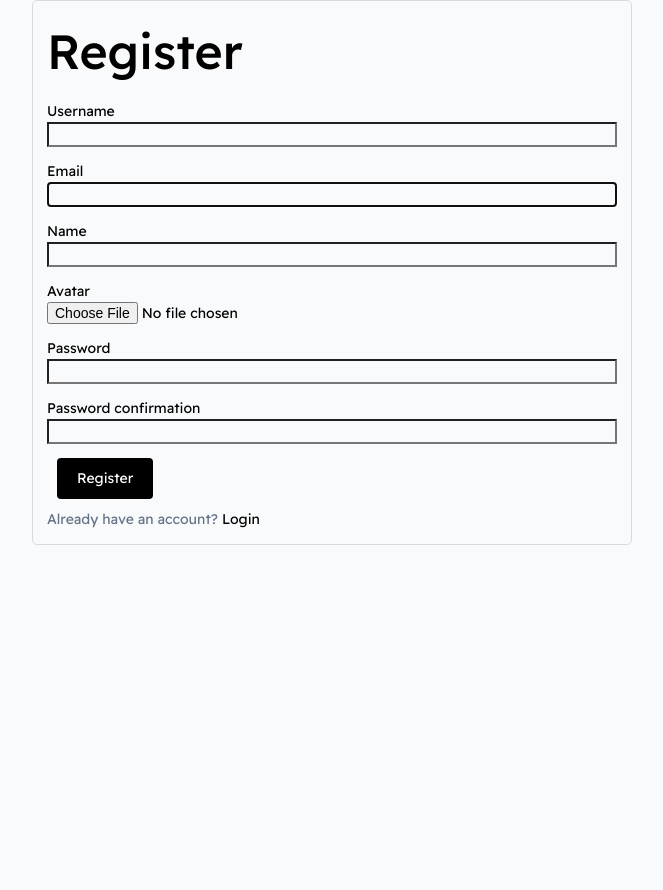
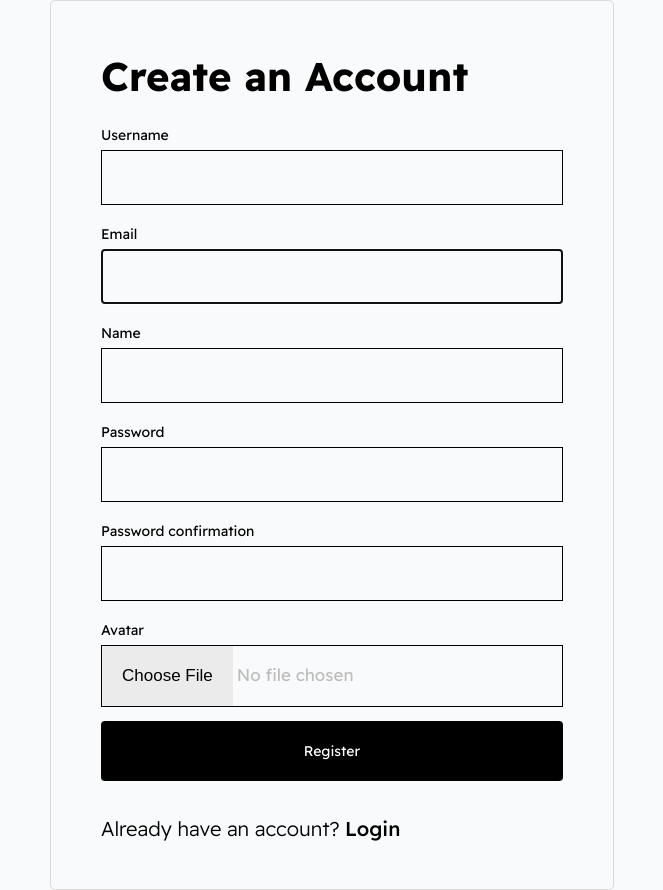
Before and after one commit to divanov11/codebattles.dev, a Django app: page /register/ in a window 1280 px wide. Shown: the part 95-985 px from the top of the page, without its empty margins (308-971 px from the left). Before the commit the page ends 640 px from the top, so only its background shows below. Run offline with Django 4.2, Linux system fonts and the light colour scheme; parts of the project's set-up code (start-up, migrations or seed data) failed here and were passed over.

Commit message:
login and register page
login and register page complete figma design done.

```diff
--- a/base/forms.py
+++ b/base/forms.py
@@ -7,7 +7,6 @@ class UserForm(ModelForm):
         model = User
         fields = ['username', 'name', 'email', 'avatar' ,'bio', 'twitter', 'linkedin', 'facebook', 'github', 'website']
 
-
 class SubmissionForm(ModelForm):
     class Meta:
         model = Submission
@@ -16,4 +15,4 @@ class SubmissionForm(ModelForm):
 class CustomUserCreateForm(UserCreationForm):
     class Meta:
         model = User
-        fields = ['username', 'email', 'name', 'avatar', 'password1', 'password2']
+        fields = ['username', 'email', 'name', 'password1', 'password2', 'avatar']
--- a/static/css/main.css
+++ b/static/css/main.css
@@ -292,12 +292,40 @@ nav{
 
 
   .login-register--container{
-      max-width: 600px;
+      max-width: 564px;
       margin: 0 auto;
       border:1px solid rgb(218, 218, 218);
-      padding: 1em;
+      padding: 45px 50px;
       border-radius: 5px;
   }
+  .login-register--container h1{
+    font-family: 'Readex Pro';
+    font-style: normal;
+    font-weight: 700;
+    font-size: 40px;
+  }
+
+  .login-register--container p.login-greattings{
+    font-weight: 500;
+    font-size: 24px;
+    line-height: 30px;
+    color:black;
+  }
+
+  .login-register--container p.login-register-switchpagetext{
+    font-family: 'Readex Pro';
+    font-style: normal;
+    font-weight: 300;
+    font-size: 20px;
+    line-height: 25px;
+    color:black;
+  }
+
+    .login-register--container p.login-register-switchpagetext a{
+        color:black;
+        font-weight: 500;
+        font-size: 20px;
+    }
 
   .form-field--wrapper{
       margin-top: 1em;
@@ -306,6 +334,58 @@ nav{
 
   input{
       width: 100%;
+  }
+
+  .form-field--wrapper label{
+    line-height: 30px;
+    font-weight: 400;
+  }
+
+  input#id_password1, input#id_password2, input#id_name, input#id_email, input#id_username{
+    width: 100%;
+    height: 55px;
+    border:1px solid #000000;
+  }
+
+ .login-email , .login-password{
+    width: 100%;
+    height: 55px;
+    border:1px solid #000000;
+ }
+
+  #id_avatar{
+    width: 100%;
+    outline: none;
+    font-size: 17px;
+    border:1px solid #000000;
+    display: inline-block;
+    color:#BDBDBD;
+  }
+
+  ::-webkit-file-upload-button{
+    color:black;
+    background-color: #EBEBEB;
+    padding:20px;
+    border:none;
+    outline: none;
+  }
+  input::file-selector-button {
+    color:black;
+    background-color: #EBEBEB;
+    padding:20px;
+    border:none;
+    outline: none;
+}
+
+
+  .formsubmit-btn{
+    background-color: #000000;
+    color:white;
+    border:none;
+    width: 100%;
+    margin-left: 0px;
+    height: 60px;
+    margin-bottom: 33px;
   }
 
 
--- a/templates/login_register.html
+++ b/templates/login_register.html
@@ -4,13 +4,14 @@
 
     {% if page == 'register' %}
         <div class="login-register--container">
-            <h1>Register</h1>
+            <h1>Create an Account</h1>
 
             <div>
             <form method="POST" action="{% url 'register' %}" enctype="multipart/form-data">
+                <div id="form-wrapper">
                     {% csrf_token %}
                     {% for field in form %}
-                <div class="form-field--wrapper">
+                    <div class="form-field--wrapper" >
                         <label>{{field.label}}</label>
                         {{field}}
                         <div>
@@ -21,16 +22,18 @@
                     </div>
                     {% endfor %}
 
-                <input class="btn btn--primary" type="submit" value="Register"/>
+                    <input class="btn btn--primary formsubmit-btn" type="submit" value="Register"/>
+               </div>
             </form>
             </div>
 
-            <p>Already have an account? <a href="{% url 'login' %}">Login</a></p>
+            <p class="login-register-switchpagetext">Already have an account? <a href="{% url 'login' %}">Login</a></p>
         </div>
 
         {% else %}
         <div class="login-register--container section">
-            <h1>Login User</h1>
+            <p class="login-greattings">Welcome to</p>
+            <h1>CodeBattels</h1>
 
             <form method="POST" action="{% url 'login' %}">
                 {% csrf_token %}
@@ -44,19 +47,19 @@
 
                 <div class="form-field--wrapper">
                     <label>Email:</label>
-                    <input type="email" name="email"/>
+                    <input id="id_email" type="email" name="email"/>
                 </div>
 
                 <div class="form-field--wrapper">
                     <label>Password:</label>
-                    <input type="password" name="password"/>
+                    <input id="id_password1" type="password" name="password"/>
                 </div>
 
                 <div class="form-field--wrapper">
-                    <input class="btn btn--primary" type="submit" value="Login"/>
+                    <input class="btn btn--primary formsubmit-btn" type="submit" value="Login"/>
                 </div>
 
-                <p>Don't have an account? <a href="{% url 'register' %}">Register</a></p>
+                <p class="login-register-switchpagetext">Don't have an account? <a href="{% url 'register' %}">Register</a></p>
             </form>
         </div>
 
```
Lines whose indentation alone changed are shown as unchanged.
